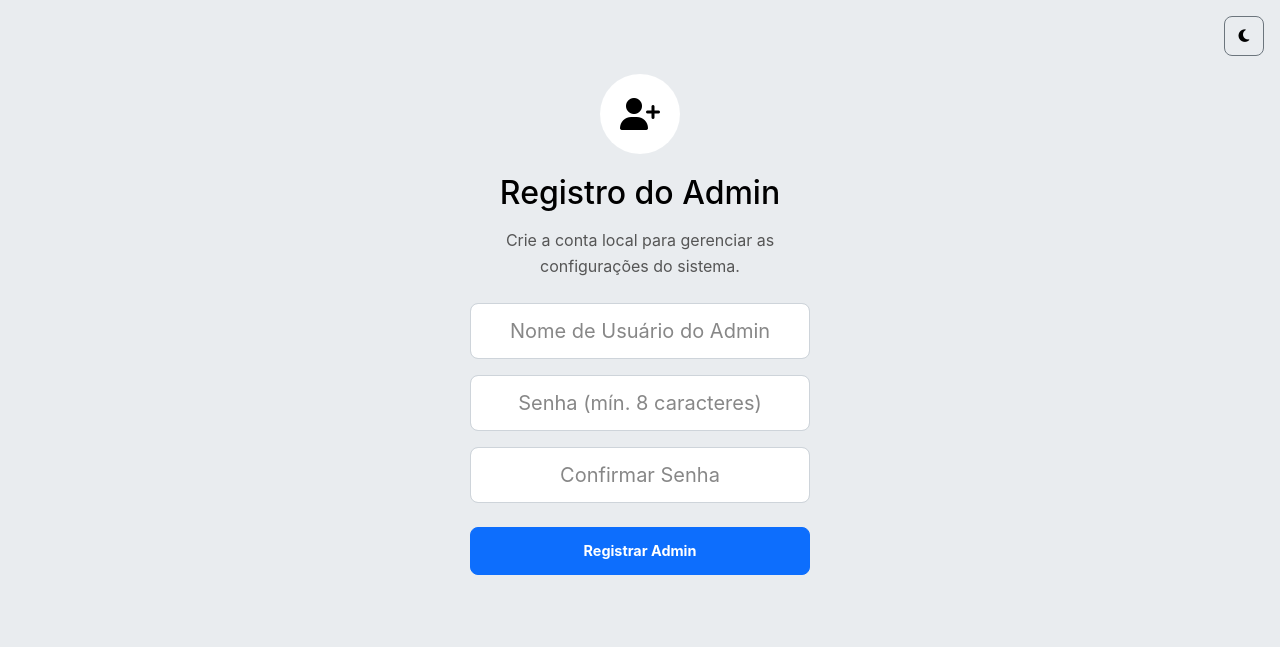
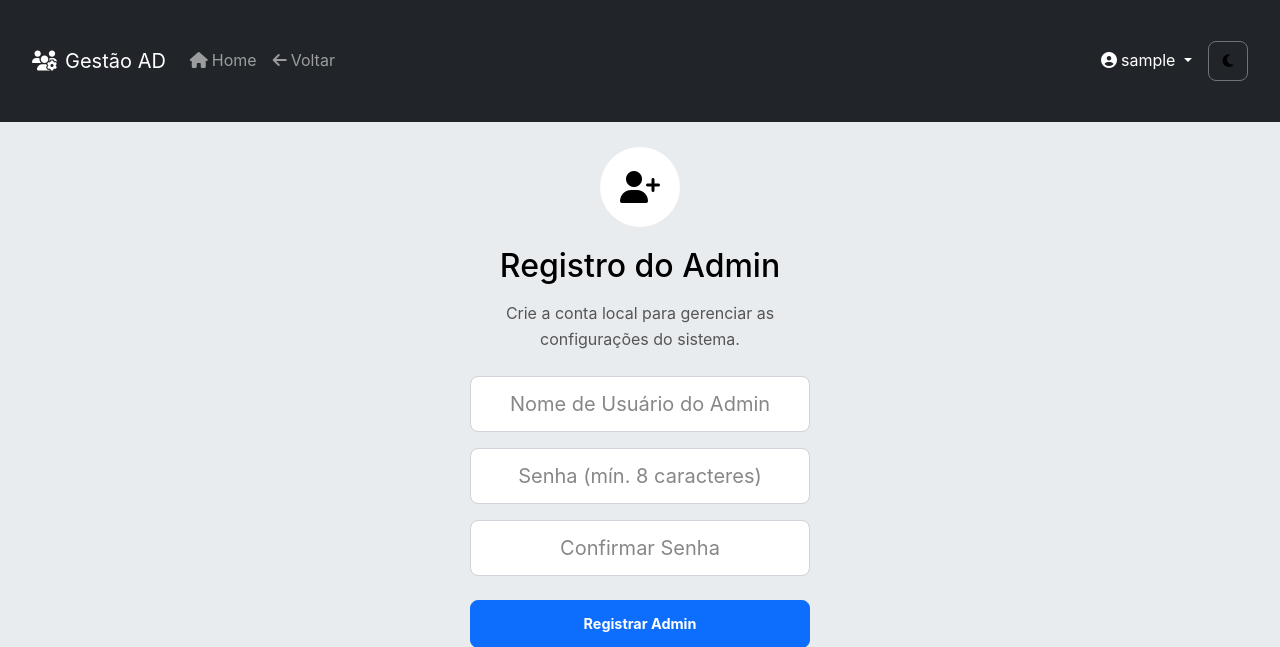
Before and after one commit to welermoura/ldap2, a Flask app: page /admin/register in a window 1280 px wide. Shown: the top 647 px of the page. Run offline with Flask 3, Linux system fonts and the light colour scheme; the visitor is signed in with stand-in values (Sample User, id 1); some libraries are stand-ins or nearby versions.

Commit message:
feat(ui): Centraliza navegação em cabeçalho global
Refatora a interface do usuário para remover os botões de navegação dispersos ('Painel Principal', 'Voltar') das páginas individuais e os consolida em um cabeçalho de navegação global e responsivo.

- Adiciona um novo cabeçalho em `base.html` que é exibido apenas para usuários autenticados.
- O cabeçalho inclui links para 'Home' e 'Voltar', um menu de usuário com o nome de exibição e o botão 'Sair', e o seletor de tema.
- Renomeia 'Painel Principal' para 'Home' e 'Voltar para a Busca' para 'Voltar'.
- Remove os botões de navegação redundantes dos templates:
  - `view_user.html`
  - `manage_users.html`
  - `edit_user.html`
  - `create_user_form.html`
- Garante um design consistente e uma experiência de usuário mais limpa em toda a aplicação.

```diff
--- a/static/style.css
+++ b/static/style.css
@@ -172,3 +172,8 @@ input[type="date"]::-webkit-calendar-picker-indicator { filter: var(--datepicker
 #theme-toggle.theme-icon-sun i { color: #f1c40f; }
 
 .btn-quick-action { min-width: 220px; text-align: center; }
+
+/* Adicionado para o novo cabeçalho */
+.navbar {
+    z-index: 1030; /* Garante que o cabeçalho fique acima de outros elementos */
+}
--- a/templates/base.html
+++ b/templates/base.html
@@ -13,10 +13,37 @@
     {% block head %}{% endblock %}
 </head>
 <body>
-
-    <button id="theme-toggle" class="btn btn-outline-secondary" style="position: fixed; top: 1rem; right: 1rem; z-index: 1031; width: 40px; height: 40px; border-radius: 50%;">
-        <i class="fas fa-moon"></i>
-    </button>
+    {% if session.ad_user %}
+    <header class="navbar navbar-expand-lg navbar-dark bg-dark mb-4 sticky-top">
+        <div class="container-fluid">
+            <a class="navbar-brand" href="{{ url_for('dashboard') }}"><i class="fas fa-users-cog me-2"></i>Gestão AD</a>
+            <button class="navbar-toggler" type="button" data-bs-toggle="collapse" data-bs-target="#header-nav" aria-controls="header-nav" aria-expanded="false" aria-label="Toggle navigation">
+                <span class="navbar-toggler-icon"></span>
+            </button>
+            <div class="collapse navbar-collapse" id="header-nav">
+                <ul class="navbar-nav me-auto mb-2 mb-lg-0">
+                    <li class="nav-item"><a class="nav-link" href="{{ url_for('dashboard') }}"><i class="fas fa-home me-1"></i>Home</a></li>
+                    <li class="nav-item"><a class="nav-link" href="javascript:history.back()"><i class="fas fa-arrow-left me-1"></i>Voltar</a></li>
+                </ul>
+                <div class="d-flex align-items-center">
+                    <div class="nav-item dropdown">
+                        <a class="nav-link dropdown-toggle text-white" href="#" role="button" data-bs-toggle="dropdown" aria-expanded="false">
+                            <i class="fas fa-user-circle me-1"></i>{{ session.user_display_name }}
+                        </a>
+                        <ul class="dropdown-menu dropdown-menu-dark dropdown-menu-end">
+                            <li><a class="dropdown-item" href="{{ url_for('logout') }}"><i class="fas fa-sign-out-alt me-2"></i>Sair</a></li>
+                        </ul>
+                    </div>
+                    <div class="ms-lg-3 ms-2">
+                        <button id="theme-toggle" class="btn btn-outline-secondary" style="width: 40px; height: 40px; border-radius: 50%;">
+                            <i class="fas fa-moon"></i>
+                        </button>
+                    </div>
+                </div>
+            </div>
+        </div>
+    </header>
+    {% endif %}
 
     {% block body_content %}
         <main class="container-fluid">
--- a/templates/create_user_form.html
+++ b/templates/create_user_form.html
@@ -6,7 +6,6 @@
 {% block page_title %}
     <div class="page-header">
         <h1>Criar Novo Usuário</h1>
-        <a href="{{ url_for('dashboard') }}" class="btn btn-primary"><i class="fas fa-home me-2"></i>Painel Principal</a>
     </div>
 {% endblock %}
 
--- a/templates/edit_user.html
+++ b/templates/edit_user.html
@@ -6,10 +6,6 @@
 {% block page_title %}
 <div class="page-header">
     <h1><i class="fas fa-edit me-2"></i>Editar Usuário: {{ user_name }}</h1>
-    <div>
-        <a href="{{ url_for('dashboard') }}" class="btn btn-primary"><i class="fas fa-home me-2"></i>Painel Principal</a>
-        <a href="{{ url_for('view_user', username=username) }}" class="btn btn-secondary"><i class="fas fa-times me-2"></i>Cancelar e Voltar</a>
-    </div>
 </div>
 {% endblock %}
 
--- a/templates/manage_users.html
+++ b/templates/manage_users.html
@@ -6,7 +6,6 @@
 {% block page_title %}
 <div class="page-header">
     <h1><i class="fas fa-users me-2"></i>Gerenciar Usuários</h1>
-    <a href="{{ url_for('dashboard') }}" class="btn btn-primary"><i class="fas fa-home me-2"></i>Painel Principal</a>
 </div>
 {% endblock %}
 
--- a/templates/view_user.html
+++ b/templates/view_user.html
@@ -5,10 +5,6 @@
 {% block page_title %}
 <div class="page-header">
     <h1><i class="fas fa-user-circle me-2"></i>Detalhes de: {{ get_attr_value(user, 'displayName') or 'N/A' }}</h1>
-    <div>
-        <a href="{{ url_for('dashboard') }}" class="btn btn-primary"><i class="fas fa-home me-2"></i>Painel Principal</a>
-        <a href="{{ url_for('manage_users') }}" class="btn btn-secondary"><i class="fas fa-arrow-left me-2"></i>Voltar para a Busca</a>
-    </div>
 </div>
 {% endblock %}
 
```
